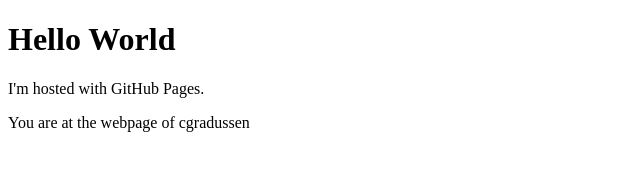
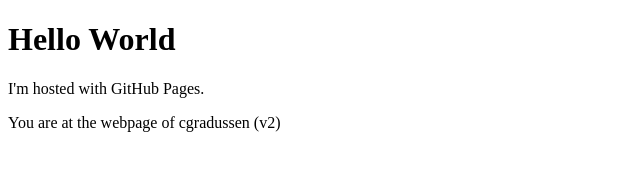
Before and after one commit to cgradussen/cgradussen.github.io, a plain HTML site: page index.html in a window 1280 px wide. Shown: the full height of the page, 0-640 px from the left. Drawn offline with Linux system fonts and the light colour scheme.

Commit message:
Changes in text

```diff
--- a/index.html
+++ b/index.html
@@ -6,6 +6,6 @@
 <body>
 <h1>Hello World</h1>
 <p>I'm hosted with GitHub Pages.</p>
-<p>You are at the webpage of cgradussen</p>
+<p>You are at the webpage of cgradussen (v2)</p>
 </body>
 </html>
```
